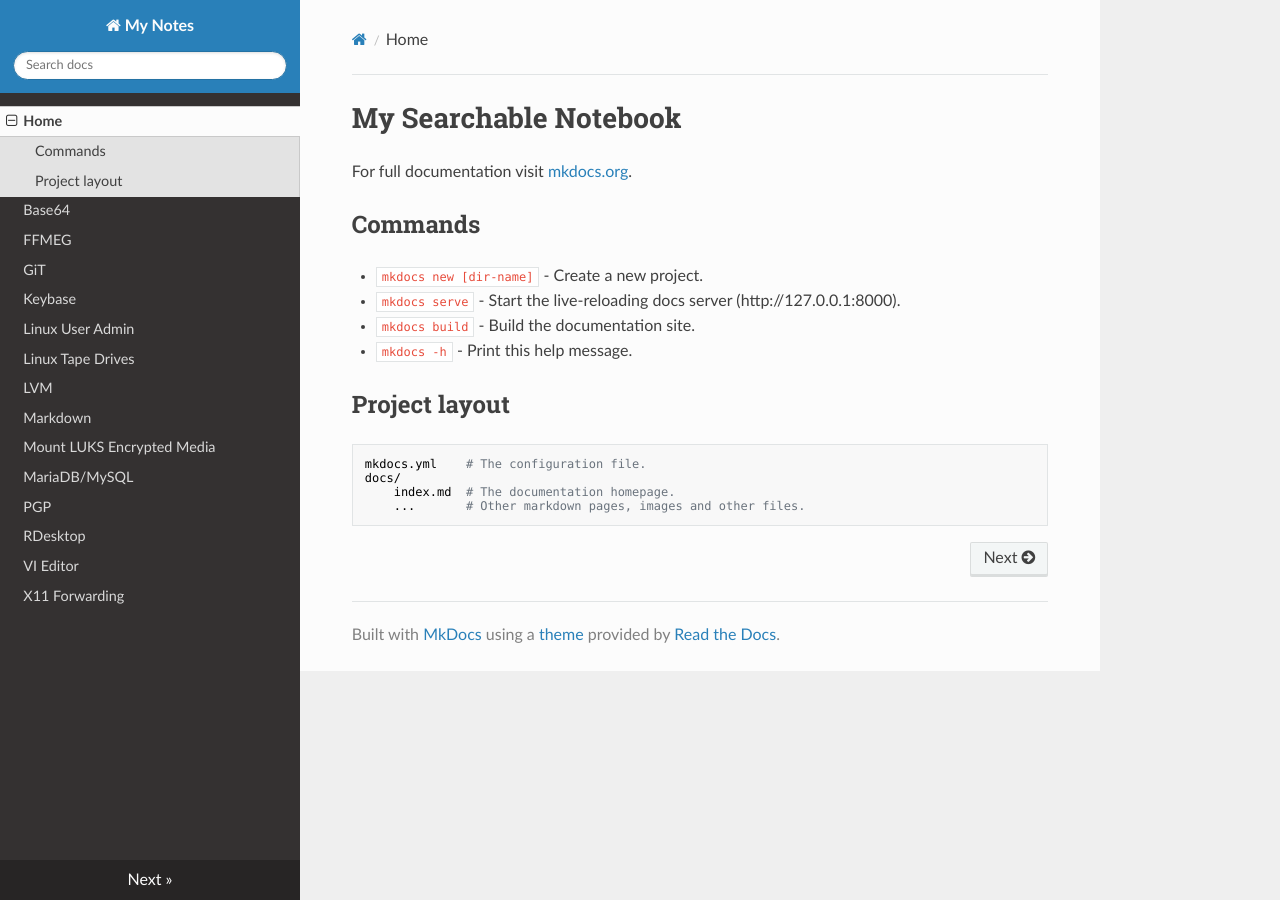
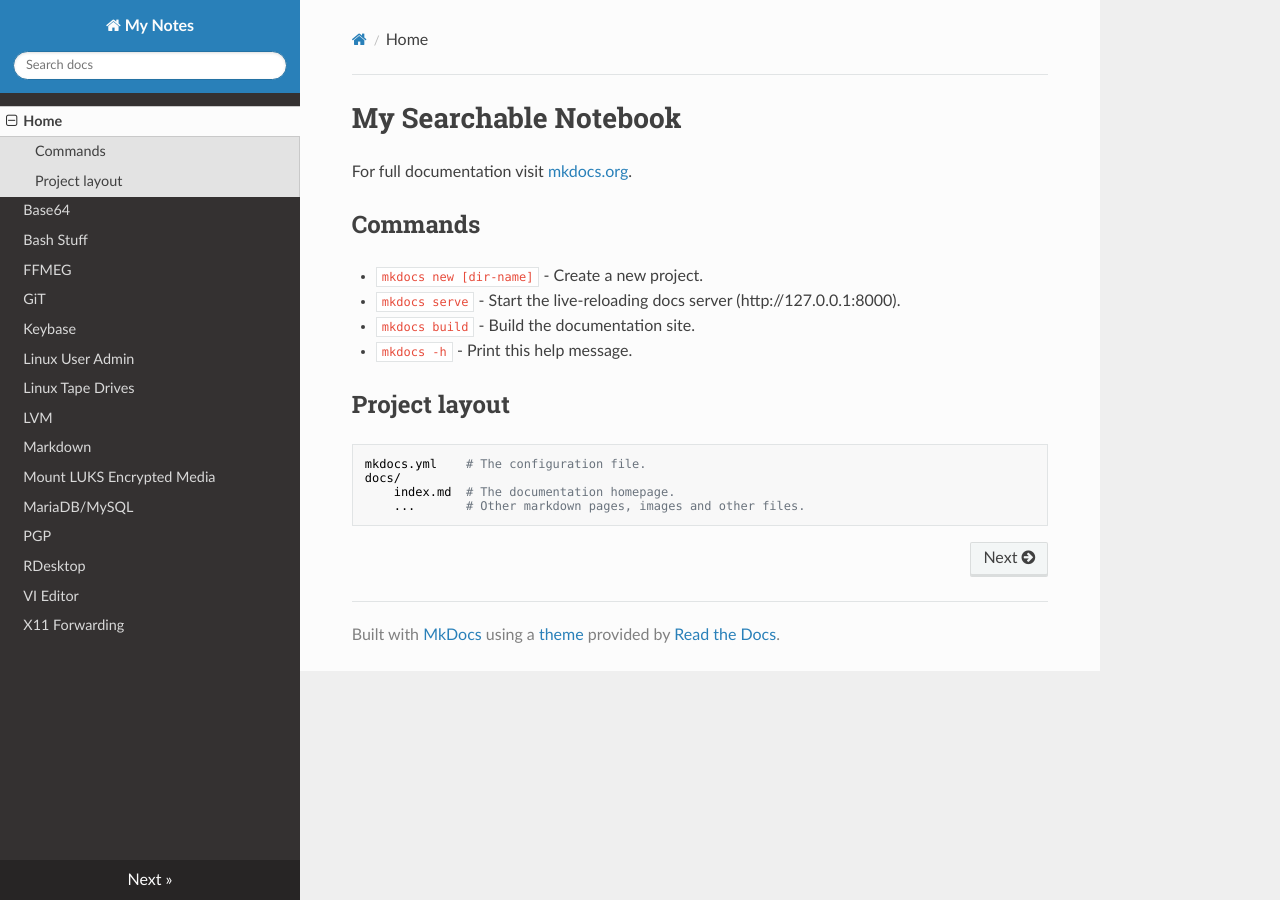
Before and after one commit to rldutch1/notes, an MkDocs documentation site: the page built from docs/index.md, in a window 1280 px wide. Built offline with MkDocs 1.6.1, drawn with Linux system fonts in a browser that asks for light colours; nearby versions of some CDN libraries.

Commit message:
Added bash notes.

```diff
--- a/mkdocs.yml
+++ b/mkdocs.yml
@@ -2,6 +2,7 @@ site_name: My Notes
 nav:
     - Home: index.md
     - Base64: base64.md
+    - Bash Stuff: bashstuff.md
     - FFMEG: ffmpeg.md
     - GiT: git.md
     - Keybase: keybase.md
```
Also changed, not shown: site/404.html, site/base64/index.html, site/ffmpeg/index.html, site/git/index.html, site/index.html, site/keybase/index.html, site/linuxtapedrives/index.html, site/linuxuser/index.html, site/luksmount/index.html, site/lvm/index.html, site/markdown/index.html, site/mysql/index.html, site/pgp/index.html, site/rdesktop/index.html, 4 more files, 1 other file.
